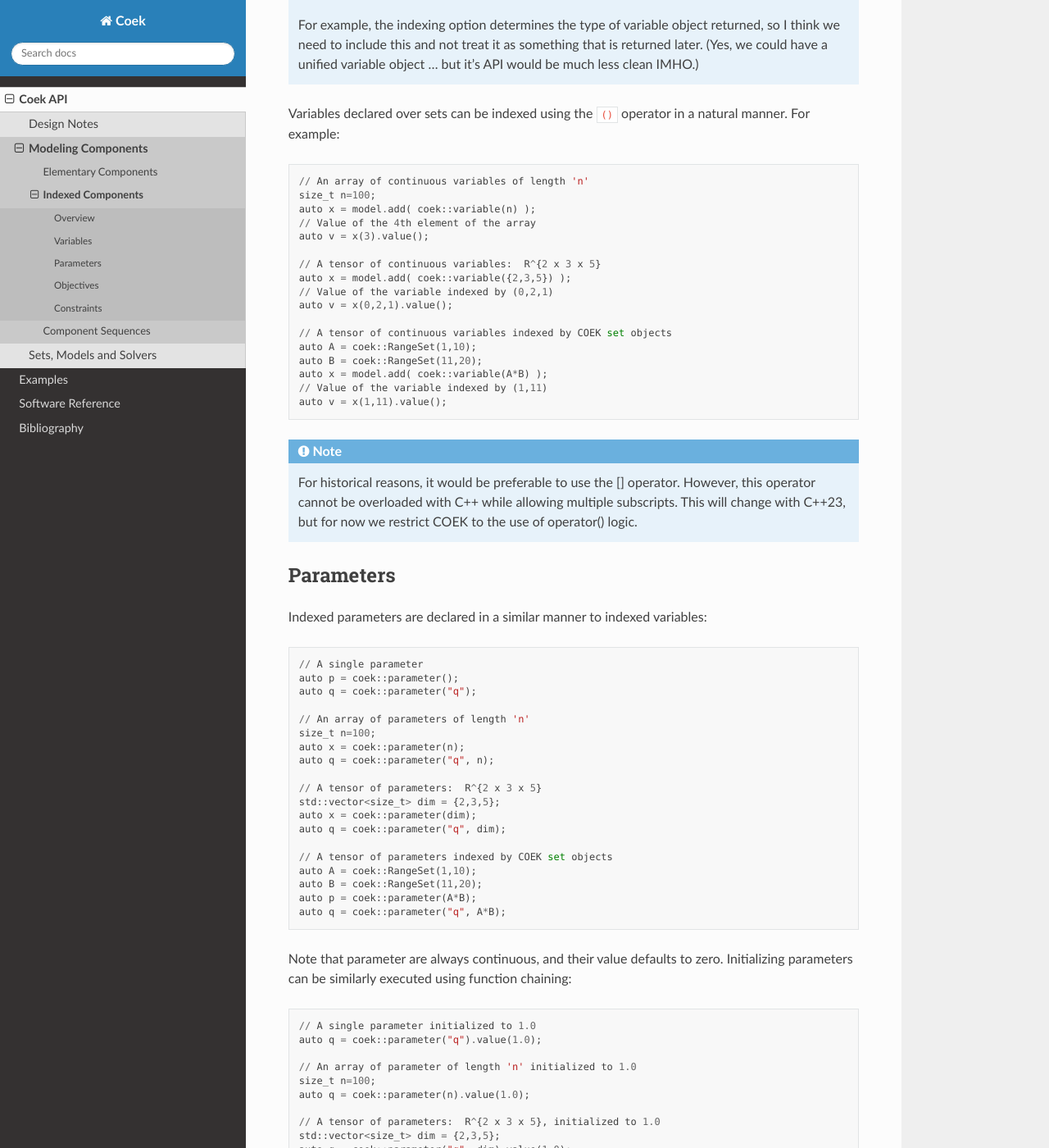
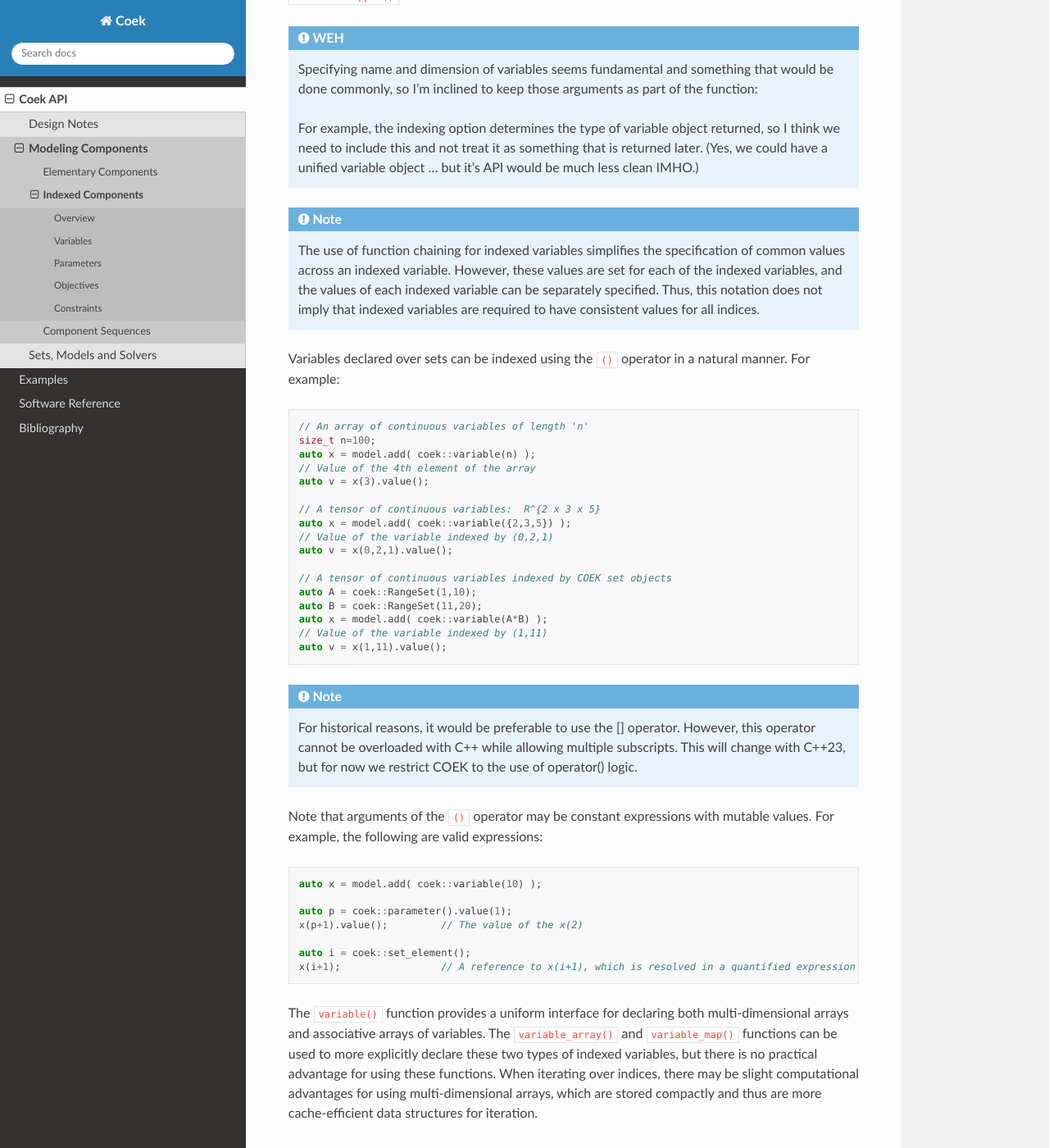
Before and after one commit to sandialabs/coek, a Sphinx documentation site: the page built from doc/components_indexed.rst, in a window 1280 px wide and 1400 px high, scrolled down 2306 px. Shown: the whole window at 82% size. Built offline with Sphinx 7.4.7 and the Read the Docs theme 2.0.0, drawn with Linux system fonts in a browser that asks for light colours; some of the changed text lies outside the part shown.

Commit message:
Updating docs

```diff
--- a/doc/components_elementary.rst
+++ b/doc/components_elementary.rst
@@ -8,14 +8,14 @@
 necessary to associate a variable with a model to facilitate efficient
 processing of models.  Thus, the following are equivalent:
 
-.. code::
+.. code:: C++
 
     auto x = coek::variable("x");
     model.add(x);
 
 and
 
-.. code::
+.. code:: C++
 
     auto x = model.add( coek::variable("x") );
 
@@ -33,7 +33,7 @@
 
 A minimal variable specification may include the name:
 
-.. code::
+.. code:: C++
 
     // A single continuous variable
     auto y = model.add( coek::variable() );
@@ -52,7 +52,7 @@
 The following syntax, using function chaining, provides an explicit
 annotation of a variable's information:
 
-.. code::
+.. code:: C++
 
     auto x = model.add( coek::variable("x") ).
                     lower(2).
@@ -62,12 +62,24 @@
 
 Similarly, the ``Variable::bounds()`` function can be used instead of ``Variable::lower()`` and ``Variable::upper()``:
 
-.. code::
+.. code:: C++
 
     auto x = model.add( coek::variable("x") ).
                     bounds(2, 10).
                     value(3).
                     within(coek::Integers);
+
+These methods can be passed scalar values as well as COEK expressions that are mutable constant values.  For example:
+
+.. code:: C++
+
+    auto p = coek::parameter().value(1);
+    auto x = model.add( coek::variable("x") ).
+                    bounds(2*p, 10+p).
+                    value(sin(p)).
+                    within(coek::Integers);
+
+The variable object is initialized with the expression object, which is evaluated when a scalar value is needed (e.g. during optimization).
 
 .. admonition:: WEH
 
@@ -100,7 +112,7 @@
     contain a variable unless it is fixed.  Thus, the following creates
     a runtime error:
 
-    .. code::
+    .. code:: C++
 
         auto x = coek::variable(100);
         auto y = coek::variable();
@@ -112,7 +124,7 @@
 
 Mutable parameters can be declared in a similar manner to variables:
 
-.. code::
+.. code:: C++
 
     // A single parameter
     auto p = coek::parameter();
@@ -122,7 +134,7 @@
 to zero.  Initializing parameters can be similarly executed using
 function chaining:
 
-.. code::
+.. code:: C++
 
     // A single parameter initialized to 1.0
     auto q = coek::parameter("q").value(1.0);
@@ -131,7 +143,7 @@
 
     Note that this syntax is different from what is currently implemented in COEK:
 
-    .. code::
+    .. code:: C++
 
         coek::Parameter p("p", 1.0);
 
@@ -143,7 +155,7 @@
     Do we forsee a need for non-double parameters?  I could imagine
     doing the following?
 
-    .. code::
+    .. code:: C++
 
         auto qi = coek::parameter<int>("q");
 
@@ -165,7 +177,7 @@
 COEK variables, parameters and set indices, including operations with
 constant values.  For example:
 
-.. code::
+.. code:: C++
 
     auto x = coek::variable("x");
     auto e = sin(3*x+1);
@@ -174,6 +186,52 @@
 Note that these fundamental types are not owned by a COEK model, so such
 an expression can be used and re-used within multiple expressions and
 within multiple COEK models.
+
+The ``expression()`` function is used to create expressions, particularly
+an empty expression or a constant expression.  This is a convenient
+utility when creating loops to form an expression.  For example, the
+following syntax will not work because the accumulator variable ``e``
+is a double value:
+
+.. code:: C++
+
+    double e = 0;
+    std::vector<coek::Variable> x(10);
+    for (auto& val: x)
+        e += val;                       // Error here
+
+The ``expression()`` function is used to create an expression accumulator,
+with initial value of zero:
+
+.. code:: C++
+
+    auto e = coek::expression();
+    std::vector<coek::Variable> x(10);
+    for (auto& val: x)
+        e += val;
+
+When numeric values are passed-in, the expression is
+initialized with that constant value (e.g. ``coek::expression(1.3)``).
+
+The ``expression()`` function is similarly useful to define accumulator
+expressions for parameters and variables.  For example, the following syntax would also not work:
+
+.. code:: C++
+
+    auto e = coek::parameter();
+    std::vector<coek::Variable> x(10);
+    for (auto& val: x)
+        e += val;                       // Error here
+
+The ``expression()`` function can be used to create an expression accumulator, initialized with a
+parameter or variable:
+
+.. code:: C++
+
+    auto e = coek::expression(coek::parameter());
+    std::vector<coek::Variable> x(10);
+    for (auto& val: x)
+        e += val;
 
 .. note::
 
@@ -185,7 +243,7 @@
 
     Maybe something like the following is sufficient:
 
-    .. code::
+    .. code:: C++
 
         auto x = coek::variable("x");
         auto e = sin(3*x+1);
@@ -200,7 +258,7 @@
     explicitly to the model to track it there?  I think so.  Thus,
     the following would also make sense:
 
-    .. code::
+    .. code:: C++
 
         auto E = model.add( coek::expression("E") );
 
@@ -209,31 +267,39 @@
 ----------
 
 In COEK and POEK, objectives are not owned by a model, but they are
-typically associated with a model.  Thus, the following are equivalent:
+typically associated with a model.  The ``objective()`` function is used
+to declare an objective:
 
-.. code::
+.. code:: C++
 
     auto x = coek::variable("x");
-    auto o = model.add_objective("o", 2*x).sense(coek::Model::maximize);
-    model.add( o );
-
-and
-
-.. code::
-
-    auto x = coek::variable("x");
-    auto o = model.add( coek::objective("o", 2*x).sense(coek::Model::maximize) );
+    auto o = model.add( coek::objective("o", 2*x) );
 
 The ``expr()`` method is used to set and get the objective expression, and
 the ``sense()`` method is used to get and set the objective sense (which
 defaults to minimization).  For example:
 
-.. code::
+.. code:: C++
 
     auto x = coek::variable("x");
     auto o = model.add( coek::objective("o").
                             expr(2*x).
                             sense(coek::Model::minimize) );
+
+.. note::
+
+    We can think of an objective as an expression that we minimize.  However, we cannot
+    simple treat an expression as an objective.  Thus, COEK does the allow
+    expressions to be added to models:
+
+    .. code:: C++
+
+        auto x = coek::variable("x");
+        auto o = model.add( x+1 );          // ERROR
+
+    The problem with this syntax is that an objective expression may be a single variable.
+    In this case, it is ambiguous whether we are adding the variable or an objective to the
+    model.
 
 .. admonition:: Question
 
@@ -249,7 +315,7 @@
     This API supports the declaration of multiple objectives, though COEK solvers
     do not currently support multi-objective optimization:
 
-    .. code::
+    .. code:: C++
 
         // A single objective
         auto a = model.add( coek::objective(2*x) );
@@ -260,44 +326,11 @@
 -----------
 
 In COEK and POEK, constraints are not owned by a model, but they are
-typically associated with a model.  Thus, the following are equivalent:
-
-.. code::
-
-    auto x = coek::variable("x");
-    auto c = model.add_constraint("c", 2*x == 0);
-
-and
-
-.. code::
-
-    auto x = coek::variable("x");
-    auto c = model.add( coek::constraint("c", 2*x == 0) );
-
-Further, we can declare multiple constraints be sequentially adding constraint objects:
-
-.. code::
-
-    // A single constraint
-    auto a = model.add( coek::constraint(2*x == 0) );
-    auto b = model.add( coek::constraint("b", 2*x == 0) );
-
-The `expr` method is used to set and get the constraint expression.
-For example:
-
-.. code::
-
-    auto c = model.add( coek::constraint("c").
-                            expr(2*x) );
-
-.. admonition:: Question
-
-   Do we want to support the ``add_constraint()`` method, or simply use the ``add()`` method?
-
+typically associated with a model.
 There are several forms of constraint expressions supported by COEK:
 inequalities, equalities and ranges.  For example:
 
-.. code::
+.. code:: C++
 
     auto x = coek::variable();
     auto y = coek::variable();
@@ -311,3 +344,52 @@
     auto c5 = x == y;
     // Ranged
     auto c6 = coek::inequality( 0, x + y, 1);
+
+Constraint expressions can be directly added to COEK models:
+
+.. code:: C++
+
+    auto x = coek::variable("x");
+    auto c = model.add(2*x == 0);
+
+The ``coek::constraint()`` function is included, which simplifies the naming of elementary constraints:
+
+.. code:: C++
+
+    auto x = coek::variable("x");
+
+    // Adding a named constraint with the constraint() function
+    auto c1 = model.add( coek::constraint("c1", 2*x == 0) );
+
+    // Adding a named constraint using the name() method
+    auto c2 = 2*x == 0;
+    model.add( c2.name("c2") );
+
+COEK constraints are defined by lower and upper bounds with a constraint body.  The values for these can be accessed using the ``lower()``, ``upper()`` and ``body()``
+methods:
+
+.. code:: C++
+
+    auto x = coek::variable("x").value(0.5);
+    auto c = coek::inequality(0, 2*x, 2);
+
+    auto lower = c.lower().value();     // 0
+    auto body  = c.body().value();      // 1
+    auto upper = c.upper().value();     // 2
+
+.. admonition:: TODO
+
+    We need to clarifify the semantics of lower() and upper() when the represent unbounded constraints.  For example:
+
+    .. code:: C++
+
+        auto x = coek::variable("x").value(0.5);
+        auto c = 0 < 2*x;
+
+        auto upper = c.upper().value();     // Generates an error because this value is undefined
+
+    COEK needs to explicitly represent infinite bound values and return them as appropriate.
+
+.. admonition:: Question
+
+   Do we want to support the ``add_constraint()`` method, or simply use the ``add()`` method?
--- a/doc/components_indexed.rst
+++ b/doc/components_indexed.rst
@@ -7,16 +7,18 @@
 Dense vs Sparse Indexing
 ~~~~~~~~~~~~~~~~~~~~~~~~
 
-Indexed components generalize the specification of elementary components
+Indexed components generalize the declaration of elementary components
 to declare multi-dimensional arrays and indexed associative arrays
-of components.  There is fundamental distinction between indexing
-strategies used for variable and parameter components, and indexing used
-for constraints and objectives.  The key difference is that variable
-and parameter components represent mutable values.  When declaring a
-multi-dimensional array or associative array for variables or parameters,
-it is intuitive to treat these as values defined for all indices.
-Properties of the variable, like initial values and bounds can be readily
-applied across all indices.
+of components.  The syntax for declaring indexed components is the
+same across modeling components, but there is a fundamental distinction
+between indexing strategies used for variable and parameter components,
+and indexing used for constraints and objectives.  Variable and parameter
+components represent mutable values, and properties, like variable
+initial values and bounds can be readily applied across all indices.
+When declaring a multi-dimensional array or associative array for
+variables or parameters, it is intuitive to treat these as values defined
+for all indices.  Thus, these are dense declarations, where components
+are defined for all elements in the index set.
 
 By contrast, declarations of constraints and objectives do not simply
 have a value.  Thus, it is intuitive to declare an indexed component for
@@ -31,7 +33,7 @@
 converts integer data in an STL vector or initializer list into a COEK
 set object:
 
-.. code::
+.. code:: C++
 
     std::vector<int> v = {1,5,3,7};
     auto s = coek::SetOf( v );
@@ -41,7 +43,7 @@
 Similarly, the ``RangeSet()`` function declares a sequence of integer
 values with a specified start, stop and step value:
 
-.. code::
+.. code:: C++
 
     auto s = coek::RangeSet(1, 10);     // 1, 2, 3, ..., 10
     auto t = coek::RangeSet(1, 10, 2);  // 1, 3, ..., 9
@@ -49,7 +51,7 @@
 A variety of standard set operations are supported in COEK, include set
 products and set difference:
 
-.. code::
+.. code:: C++
 
     auto s = coek::RangeSet(1, 10);     // 1, 2, 3, ..., 10
     auto t = coek::RangeSet(1, 10, 2);  // 1, 3, ..., 9
@@ -58,17 +60,23 @@
 
 See :ref:`api-sets` for further details.
 
+.. warning::
+
+    Associative arrays are currently only defined with configuring COEK
+    using the ``with_compact`` build option.  This is likely to be the
+    default build mode in the future, so these capabilities are not
+    documented separately.
 
 Variables
 ---------
 
-A minimal variable specification includes a name and/or indexing
+A minimal variable declaration includes a name and/or indexing
 information.  The following are basic examples:
 
-.. code::
+.. code:: C++
 
     // A single continuous variable
-    auto x = model.add( );
+    auto x = model.add( coek::variable() );
     auto y = model.add( coek::variable("y") );
 
     // An array of continuous variables of length 'n'
@@ -93,13 +101,10 @@
 * Initial values
 * Variable type (continuous, binary, integer, etc)
 
-Additionally, variable store information about whether they are fixed,
-and it may make sense to declare variables as fixed.
+Indexed variable declarations support function chaining for these specifications, which are applied to all
+variables in the indexed component:
 
-The following syntax, using function chaining, provides an explicit
-annotation of a variable's information:
-
-.. code::
+.. code:: C++
 
     auto x = model.add( coek::variable("x", A*B) ).
                     lower(2).
@@ -120,9 +125,18 @@
     as something that is returned later.  (Yes, we could have a unified
     variable object ... but it's API would be much less clean IMHO.)
 
+.. note::
+
+    The use of function chaining for indexed variables simplifies the
+    specification of common values across an indexed variable.  However,
+    these values are set for each of the indexed variables, and the
+    values of each indexed variable can be separately specified.  Thus,
+    this notation does not imply that indexed variables are required to
+    have consistent values for all indices.
+
 Variables declared over sets can be indexed using the ``()`` operator in a natural manner.  For example:
 
-.. code::
+.. code:: C++
 
     // An array of continuous variables of length 'n'
     size_t n=100;
@@ -149,13 +163,35 @@
     multiple subscripts.  This will change with C++23, but for now we
     restrict COEK to the use of operator() logic.
 
+Note that arguments of the ``()`` operator may be constant expressions with mutable values.  For example, the
+following are valid expressions:
+
+.. code:: C++
+
+    auto x = model.add( coek::variable(10) );
+
+    auto p = coek::parameter().value(1);
+    x(p+1).value();         // The value of the x(2)
+
+    auto i = coek::set_element();
+    x(i+1);                 // A reference to x(i+1), which is resolved in a quantified expression
+
+The ``variable()`` function provides a uniform interface for declaring
+both multi-dimensional arrays and associative arrays of variables.
+The ``variable_array()`` and ``variable_map()`` functions can be used to
+more explicitly declare these two types of indexed variables, but there
+is no practical advantage for using these functions.  When iterating
+over indices, there may be slight computational advantages for using
+multi-dimensional arrays, which are stored compactly and thus are more
+cache-efficient data structures for iteration.
+
 
 Parameters
 ----------
 
 Indexed parameters are declared in a similar manner to indexed variables:
 
-.. code::
+.. code:: C++
 
     // A single parameter
     auto p = coek::parameter();
@@ -181,7 +217,7 @@
 to zero.  Initializing parameters can be similarly executed using
 function chaining:
 
-.. code::
+.. code:: C++
 
     // A single parameter initialized to 1.0
     auto q = coek::parameter("q").value(1.0);
@@ -199,6 +235,8 @@
     auto B = coek::RangeSet(11,20);
     auto q = coek::parameter("q", A*B).value(1.0);
 
+The ``()`` operator also has the same behavior as for variable components.
+
 
 Objectives
 ----------
@@ -210,7 +248,7 @@
     Although not often used, we could also support various ways to declare
     groups of objectives:
 
-    .. code::
+    .. code:: C++
 
         // A single objective
         auto a = model.add( coek::objective(2*x) );
@@ -238,7 +276,7 @@
 
 Indexed constraints are declared in a similar manner to indexed variables:
 
-.. code::
+.. code:: C++
 
     // A single constraint
     auto a = model.add( coek::constraint(2*x == 0) );
@@ -265,24 +303,22 @@
 have a specific value.  The ``()`` operator can be used to index
 constraint objects and specify the constraint value:
 
-.. code::
+.. code:: C++
 
     auto x = model.add( coek::variable(10) );
 
     auto c = coek::constraint("c", 10);
-    for (int i=0; i<10; i++) {
+    for (int i=0; i<10; i++)
         c(i) = (i+1)*x(i) <= i;
-        }
     model.add(c);
 
 As noted earlier, not all indices need to be added to an indexed constraint:
 
-.. code::
+.. code:: C++
 
     auto x = model.add( coek::variable(10) );
 
     auto c = coek::constraint("c", {10,10});
-    for (int i=0; i<10; i++) {
+    for (int i=0; i<10; i++)
         c(i,i) = (i+1)*x(i) <= i;
-        }
     model.add(c);
```
Also changed, not shown: doc/components_sequence.rst (+15 -15 lines).
